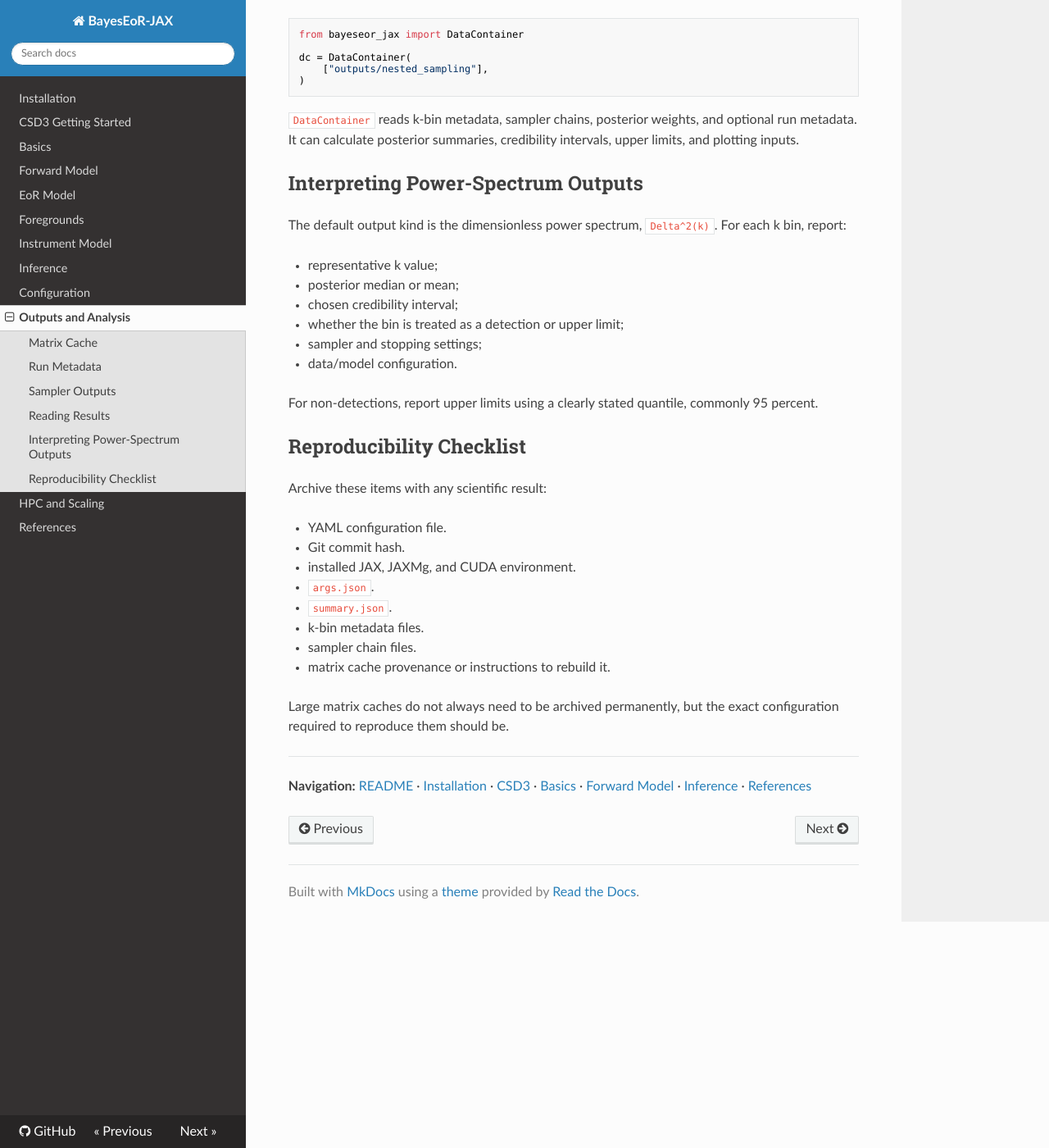
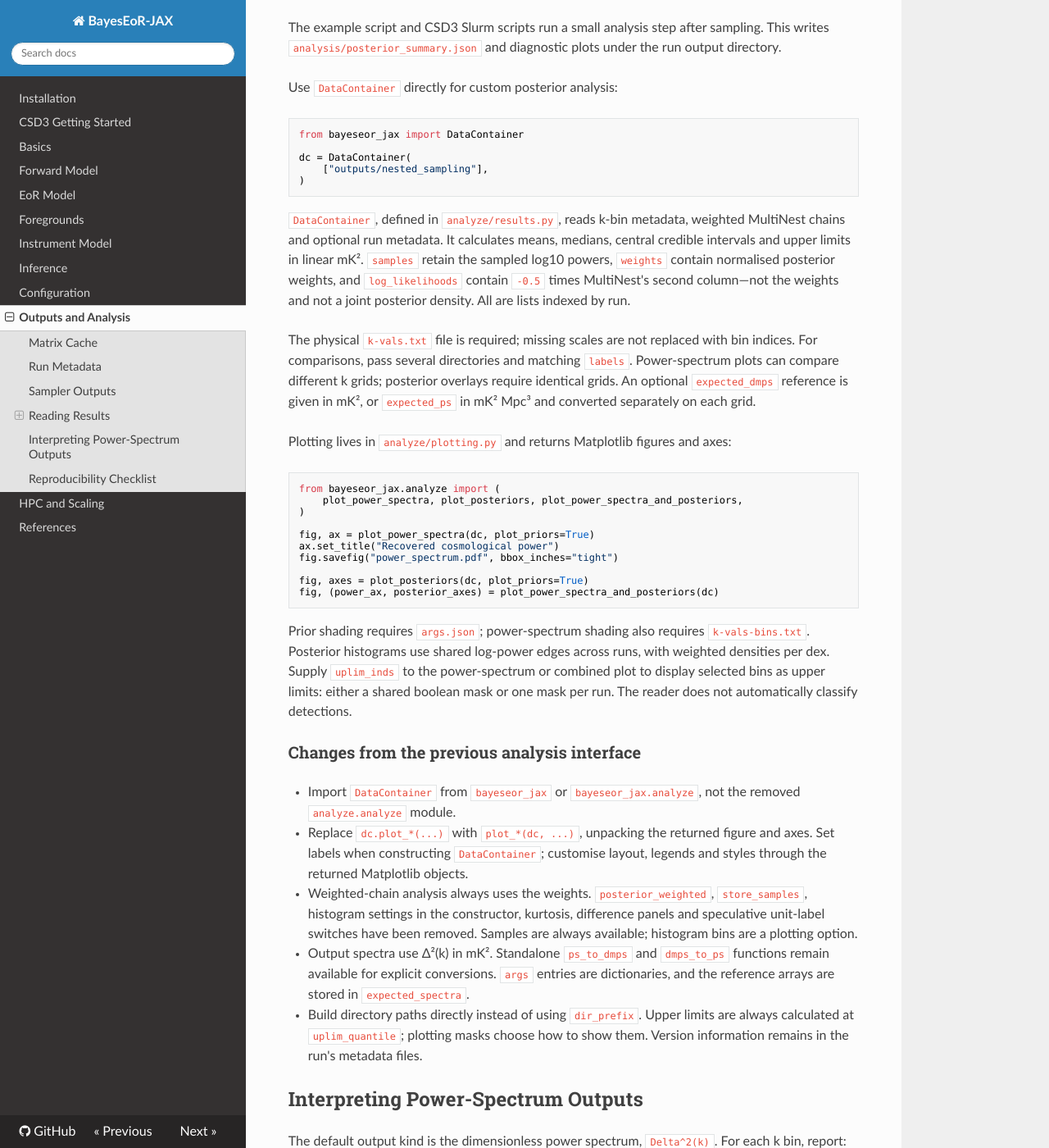
Before and after one commit to JacobTutt/BayesEoR-JAX, an MkDocs documentation site: the page built from docs/outputs-analysis.md, in a window 1280 px wide and 1400 px high, scrolled down 1364 px. Shown: the whole window at 82% size. Built offline with MkDocs 1.6.1, drawn with Linux system fonts in a browser that asks for light colours; nearby versions of some CDN libraries; some of the changed text lies outside the part shown.

Commit message:
Document simplified result loading and plotting interface

````diff
--- a/docs/outputs-analysis.md
+++ b/docs/outputs-analysis.md
@@ -28,13 +28,20 @@ The output directory records metadata needed by the analysis tools:
 - `k-vals-bins.txt`: k-bin edges.
 - `k-vals-nsamples.txt`: number of modes in each bin.
 
-These files are written by `write_analysis_metadata` during setup.
+These files are written by `write_analysis_metadata` during setup when the
+cosmological model is included. Foreground-only setup writes configuration
+metadata but no cosmological k-bin files.
 
 ## Sampler Outputs
 
 MultiNest writes its standard `data-*` products and a BayesEoR-JAX `summary.json`. The main weighted-chain file is usually `data-.txt`, though a shorter file root may be used to avoid MultiNest path-length limits.
 
 The `summary.json` file records sampler settings, dimensions, output paths, and evidence-related quantities where available.
+
+For `model: fg`, the inference runner instead writes an analytic `summary.json`
+and `map_coefficients.npy`. There is no posterior chain to analyse. Read these
+files directly; the evidence uses the same fixed-normalisation convention as
+the sampled likelihood (see [Inference](inference.md#evidence-normalisation)).
 
 ## Reading Results
 
@@ -50,7 +57,57 @@ dc = DataContainer(
 )
 ```
 
-`DataContainer` reads k-bin metadata, sampler chains, posterior weights, and optional run metadata. It can calculate posterior summaries, credibility intervals, upper limits, and plotting inputs.
+`DataContainer`, defined in `analyze/results.py`, reads k-bin metadata, weighted
+MultiNest chains and optional run metadata. It calculates means, medians, central
+credible intervals and upper limits in linear mK². `samples` retain the sampled
+log10 powers, `weights` contain normalised posterior weights, and
+`log_likelihoods` contain `-0.5` times MultiNest's second column—not the weights
+and not a joint posterior density. All are lists indexed by run.
+
+The physical `k-vals.txt` file is required; missing scales are not replaced with
+bin indices. For comparisons, pass several directories and matching `labels`.
+Power-spectrum plots can compare different k grids; posterior overlays require
+identical grids. An optional `expected_dmps` reference is given in mK², or
+`expected_ps` in mK² Mpc³ and converted separately on each grid.
+
+Plotting lives in `analyze/plotting.py` and returns Matplotlib figures and axes:
+
+```python
+from bayeseor_jax.analyze import (
+    plot_power_spectra, plot_posteriors, plot_power_spectra_and_posteriors,
+)
+
+fig, ax = plot_power_spectra(dc, plot_priors=True)
+ax.set_title("Recovered cosmological power")
+fig.savefig("power_spectrum.pdf", bbox_inches="tight")
+
+fig, axes = plot_posteriors(dc, plot_priors=True)
+fig, (power_ax, posterior_axes) = plot_power_spectra_and_posteriors(dc)
+```
+
+Prior shading requires `args.json`; power-spectrum shading also requires
+`k-vals-bins.txt`. Posterior histograms use shared log-power edges across runs,
+with weighted densities per dex. Supply `uplim_inds` to the power-spectrum or
+combined plot to display selected bins as upper limits: either a shared boolean
+mask or one mask per run. The reader does not automatically classify detections.
+
+### Changes from the previous analysis interface
+
+- Import `DataContainer` from `bayeseor_jax` or `bayeseor_jax.analyze`, not the
+  removed `analyze.analyze` module.
+- Replace `dc.plot_*(...)` with `plot_*(dc, ...)`, unpacking the returned figure
+  and axes. Set labels when constructing `DataContainer`; customise layout,
+  legends and styles through the returned Matplotlib objects.
+- Weighted-chain analysis always uses the weights. `posterior_weighted`,
+  `store_samples`, histogram settings in the constructor, kurtosis, difference
+  panels and speculative unit-label switches have been removed. Samples are
+  always available; histogram bins are a plotting option.
+- Output spectra use Δ²(k) in mK². Standalone `ps_to_dmps` and `dmps_to_ps`
+  functions remain available for explicit conversions. `args` entries are
+  dictionaries, and the reference arrays are stored in `expected_spectra`.
+- Build directory paths directly instead of using `dir_prefix`. Upper limits
+  are always calculated at `uplim_quantile`; plotting masks choose how to show
+  them. Version information remains in the run's metadata files.
 
 ## Interpreting Power-Spectrum Outputs
 
````
